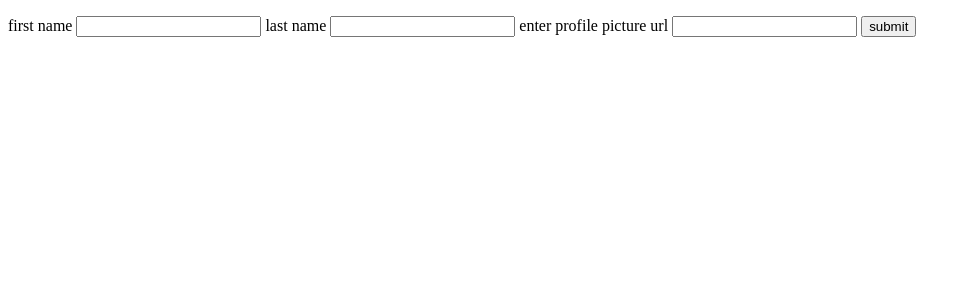
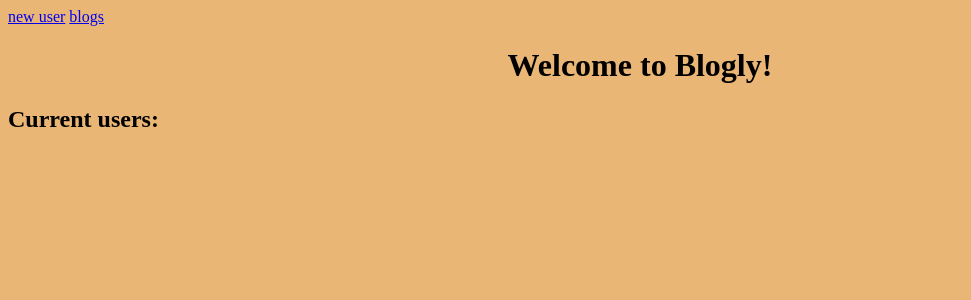
Before and after one commit to MoMoney75/blogly, a Flask app: page / in a window 1280 px wide. Shown: the top 300 px of the page, without its empty margins (0-971 px from the left). Run offline with Flask 3, Linux system fonts and the light colour scheme.

Commit message:
updated solution for 2nd part of blogly

```diff
--- a/app.py
+++ b/app.py
@@ -1,23 +1,20 @@
 """Blogly application."""
-
 from flask import Flask, redirect,session,render_template,request
-from models import db, connect_db, User
+from models import db, connect_db, User, Post, create_timestamp
 
 app = Flask(__name__)
 app.app_context().push()
 app.debug = True
 app.config['SECRET_KEY'] = 'SEKRET'
-
-
 app.config['SQLALCHEMY_DATABASE_URI'] = 'postgresql:///users'
 app.config['SQLALCHEMY_TRACK_MODIFICATIONS'] = False
 app.config['DEBUG_TB_INTERCEPT_REDIRECTS'] = False
 app.config['SQLALCHEMY_ECHO'] = True
-
 connect_db(app)
 db.create_all()
 
-
+###########################
+"""home page for app, shows list of all current users"""
 @app.route('/', methods=['GET','POST','DELETE'])
 def show_all_users():
     """lists all users on home page"""
@@ -25,42 +22,54 @@
 
     return render_template('home.html', list_of_users=list_of_users)
 
-@app.route('/new_user', methods=['POST'])
+############################
+"""shows existing user details, goes based off of user_id"""
+@app.route('/<int:user_id>')
+def showUserInfo(user_id):
+    user = User.query.get_or_404(user_id)
+
+    return render_template('user_info.html', user=user)
+
+############################
+
+"""returns template for creating a new user"""
+@app.route('/new_user_form')
+def show_new_user_form():
+
+    return render_template('new_user_form.html')
+
+############################
+"""gets new user input from form and adds to database"""
+@app.route('/new_user_handle', methods=['POST'])
 def create_user():
-    """gets new user input from form and adds to database"""
-
     first_name = request.form['first_name']
     last_name = request.form['last_name']
     image_url = request.form['image_url']
 
+    """creates new instance of User and adds to user table"""
     new_user = User(first_name=first_name, last_name=last_name, image_url = image_url)
     db.session.add(new_user)
     db.session.commit()
-
+    """returns to home page after submitting"""
     return redirect('/')
 
-@app.route('/<int:userID>/delete',  methods = ['GET','DELETE','POST'])
-def delete_user(userID):
-    """function for deleting user"""
+##############################
 
-    userID = User.query.get_or_404(userID)
-    db.session.delete(userID)
-    db.session.commit()
 
-    return redirect('/')
-
-@app.route('/<int:userID>/edit')
-def show_edit_form(userID):
+"""EDIT a user, sends user to html form where user can edited/deleted"""
+@app.route('/<int:user_id>/edit')
+def show_user_edit_form(user_id):
     """show user the edit form"""
-    user =  User.query.get_or_404(userID)
+    user =  User.query.get_or_404(user_id)
     return render_template('edit_user.html', user = user)
 
+"""edit_user form redirects here after submit"""
 
-
-@app.route('/<int:userID>/edit', methods = ['POST'])
-def edit_user(userID):
+##############################
+@app.route('/<int:user_id>/edit', methods = ['POST'])
+def edit_user(user_id):
      """get the edited form and submit to server"""
-     user = User.query.get_or_404(userID)
+     user = User.query.get_or_404(user_id)
      user.first_name = request.form['first_name']
      user.last_name = request.form['last_name']
      user.image_url = request.form['image_url']
@@ -70,10 +79,79 @@
 
      return redirect('/')
 
+############################
+"""function for deleting user, gets user id and deletes"""
+@app.route('/<int:user_id>/delete',  methods = ['GET','DELETE','POST'])
+def delete_user(user_id):
 
-@app.route('/<int:user_id>')
-def showUserInfo(user_id):
-    """shows existing user details, goes based off of user_id"""
+    user_id = User.query.get_or_404(user_id)
+    db.session.delete(user_id)
+    db.session.commit()
+
+    return redirect('/')
+0
+
+
+############################
+############################
+############################
+############################
+
+"""renders template for creating a new post"""
+@app.route('/<int:user_id>/create_post')
+def showPostForm(user_id):
     userID = User.query.get_or_404(user_id)
+    return render_template('createPost.html', userID=user_id)
 
-    return render_template('user.html', userID = userID)
+
+"""GETS for info for creating new post, creates instance of Post"""
+@app.route('/<int:user_id>/new_post', methods = ['GET', 'POST'])
+def create_new_post(user_id):
+    title = request.form['title']
+    content = request.form['content']
+    created_at = create_timestamp()
+    new_post = Post(title=title, content=content, created_at=created_at,user_id=user_id)
+
+    db.session.add(new_post)
+    db.session.commit()
+
+    return redirect('/')
+
+@app.route('/all_blogs')
+def show_all_blogs():
+    posts = Post.query.all()
+
+    return render_template('all_posts.html', posts=posts)
+
+@app.route('/view_post/<int:post_id>', methods=['GET','POST'])
+def show_post(post_id):
+    post = Post.query.get_or_404(post_id)
+    user = User.query.get
+
+    return render_template('view_post.html', post=post)
+
+@app.route('/delete/<int:post_id>', methods=['GET','POST'])
+def delete_post(post_id):
+    post = Post.query.get_or_404(post_id)
+    db.session.delete(post)
+    db.session.commit()
+
+    return redirect('/all_blogs')
+
+@app.route('/edit/<int:post_id>', methods=['GET','POST'])
+def show_edit_form(post_id):
+    post = Post.query.get_or_404(post_id)
+
+    return render_template('edit_form.html', post=post)
+
+
+@app.route('/edit/<int:post_id>/submit', methods=['GET','POST'])
+def update_post(post_id):
+    post = Post.query.get_or_404(post_id)
+    post.title = request.form['title']
+    post.content = request.form['content']
+
+    db.session.add(post)
+    db.session.commit()
+
+    return redirect('/all_blogs')
--- a/static/app.css
+++ b/static/app.css
@@ -0,0 +1,43 @@
+body{
+    background-color:rgb(234,182,118) ;
+}
+
+
+h1{
+
+text-align: center;
+}
+
+
+#newUserH2{
+    text-align: center;
+    text-decoration: underline;
+}
+
+#createNewBlogH2{
+    text-align: center;
+    text-decoration: underline;
+}
+
+
+
+.usersList{
+    font-size: 20px;
+    color: blueviolet;
+}
+
+.usersList > li :hover{
+    font-size: 25px;
+}
+
+.allForms{
+    display: flex;
+    align-items: center;
+    justify-content: center;
+    font-size: 18px;
+}
+
+
+button{
+    background-color: aqua;
+}
--- a/templates/home.html
+++ b/templates/home.html
@@ -4,31 +4,29 @@
 <head>
     <meta charset="UTF-8">
     <meta name="viewport" content="width=device-width, initial-scale=1.0">
+    <link rel="stylesheet" href="static/app.css">
     <title>Home</title>
 </head>
 
 <body>
+    <!--LINK FOR CREATING A NEW USER-->
+    <nav>
+        <a href="/new_user_form">new user</a>
+        <a href="/all_blogs"> blogs</a>
+    </nav>
 
 
-    <ul>
+    <h1>Welcome to Blogly!</h1>
+
+    <!--SHOWS ALL CURRENT USERS-->
+    <h2>Current users:</h2>
+    <ul class="usersList">
         {% for user in list_of_users %}
         <li> <a href="/{{user.id}}">{{user.first_name}} {{user.last_name}}</a></li>
         {% endfor %}
 
     </ul>
 
-    <form action="/new_user" method="post">
-        <label for="first_name">first name</label>
-        <input type="text" name="first_name">
-
-        <label for="last_name">last name</label>
-        <input type="text" name="last_name">
-
-        <label for="image_url">enter profile picture url</label>
-        <input type="text" name="image_url">
-
-        <button>submit</button>
-    </form>
 
 </body>
 
```
Also changed, not shown: models.py (+22 -1 lines), templates/all_posts.html (added, +29 -0 lines), templates/createPost.html (added, +28 -0 lines), templates/edit_form.html (added, +23 -0 lines), templates/edit_user.html (+11 -21 lines), templates/new_user_form.html (added, +31 -0 lines), templates/user.html (deleted, +0 -30 lines), templates/user_info.html (added, +58 -0 lines), templates/view_post.html (added, +31 -0 lines).
